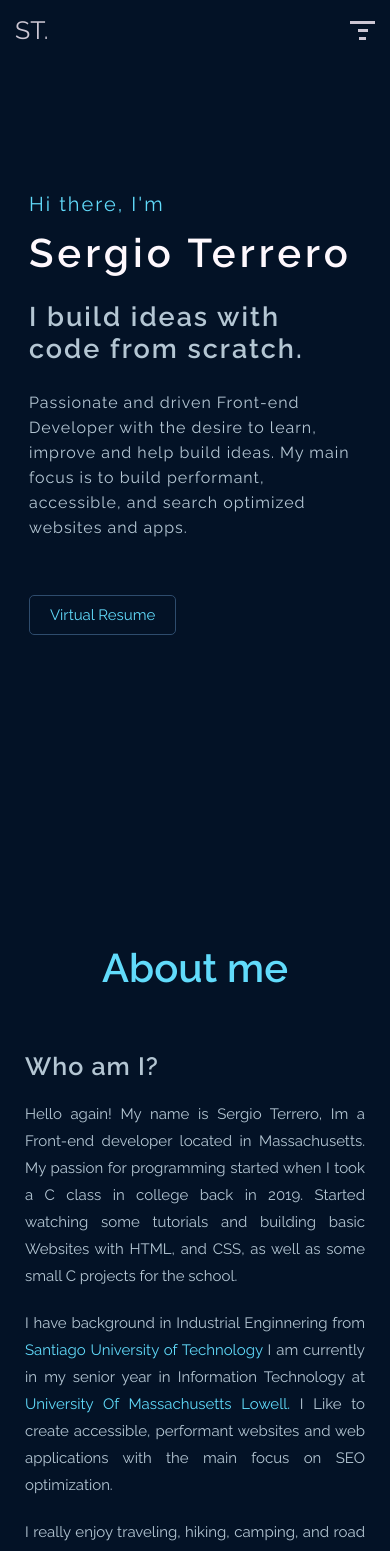
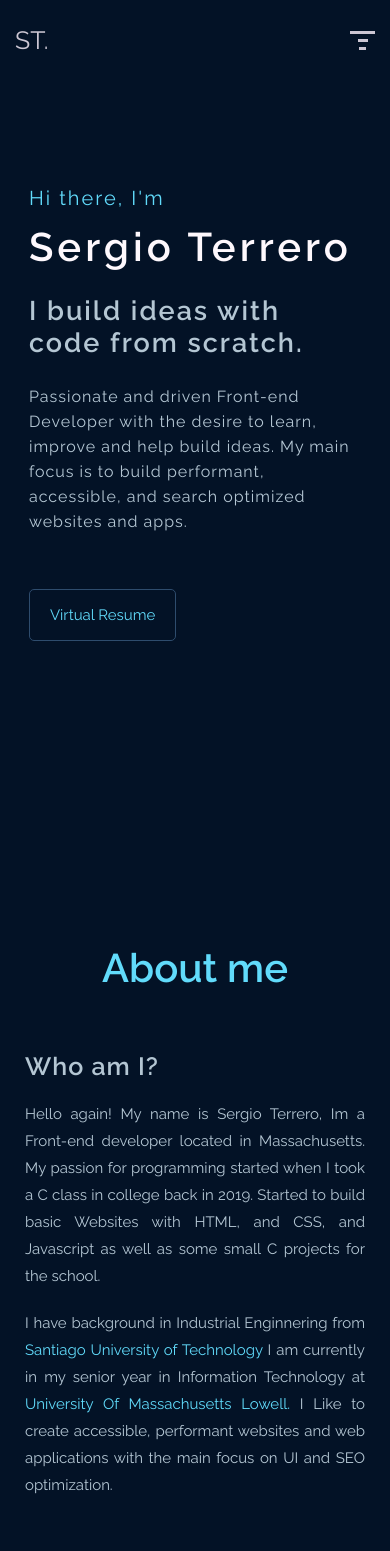
Before and after one commit to Terrero89/my-portfolio, a Vue app: page / in a window 390 px wide. Shown: the top 1551 px of the page. Built offline with nearby package versions, Linux system fonts and the light colour scheme.

Commit message:
refactoring phase 1

```diff
--- a/src/App.vue
+++ b/src/App.vue
@@ -11,7 +11,7 @@
         <TheSkills></TheSkills>
         <Projects></Projects>
         <Contact></Contact>
-        <h3>under construction</h3>
+
     </div>
 
 
@@ -46,7 +46,7 @@ export default {
 
     data() {
         return {
-            isLoading: true,
+            isLoading: false,
         }
     },
 
@@ -58,7 +58,9 @@ export default {
                 // setTimeout(() => {
                 //     this.isLoading = false;
                 // }, 3000);
-                 this.isLoading = false;
+                //  this.isLoading = true;
+
+                this.isLoading = false; //temporary
             }
         };
     },
@@ -83,7 +85,7 @@ export default {
     10%{opacity: 0; background-color:rgb(255, 255, 255); transition:0.4s ease-in-out}
     10%{opacity: 0; background-color:rgb(255, 255, 255) ;transition:0.4s ease-in-out}
     90%{opacity: 1;background-color:rgb(255, 255, 255,0.6); transition:0.4s ease-in-out; }
-
+     100%{opacity: 0;background-color:rgb(255, 255, 255,0.6); transition:0.4s ease-in-out; }
 }
 
 * {
--- a/src/components/layout/about/AboutText.vue
+++ b/src/components/layout/about/AboutText.vue
@@ -4,7 +4,9 @@
 
 
     <div class="about-text"
-    uk-parallax="target: #hero-img; start: 90%; end: 30%; y: -150; easing: 3; blur: 1; blue: 5;"
+
+     data-aos="fade-zoom-in" data-aos-easing="ease-in-back" data-aos-delay="100"
+            data-aos-offset="200"
 
             >
 
@@ -16,20 +18,18 @@
         <p >
             Hello again! My name is Sergio Terrero, Im a <span>Front-end developer  </span>
              located in Massachusetts. My passion for programming started when I took a C class in
-             college back in 2019. Started watching some tutorials and building basic Websites
-              with HTML, and CSS, as well as some small C projects for the school.
+             college back in 2019. Started to build basic Websites
+              with HTML, and CSS, and Javascript as well as some small C projects for the school.
         </p>
 
         <p >
             I have background in Industrial Enginnering  from
             <span><a href="https://www.utesa.edu/home/">Santiago University of Technology</a> </span>
             I am currently in my senior year in  <span>Information Technology</span> at <span><a href="https://uml.umassonline.net/">University Of Massachusetts Lowell.</a> </span>
-         I Like to create accessible, performant websites and web applications with the main focus on SEO optimization.
+            I Like to create accessible, performant websites and web applications with the main focus on UI and SEO optimization.
 
         </p>
-        <p >
-          I really enjoy traveling, hiking, camping, and road trips, specially during the summer. If you ever have a question reach out and i will be more than happy to help.
-        </p>
+
     </div>
 </template>
 
--- a/src/components/layout/hero/HeroContainer.vue
+++ b/src/components/layout/hero/HeroContainer.vue
@@ -114,11 +114,9 @@ export default {
 }
 
 .hero-btn {
-  padding: 15px 30px;
+  padding: 16px 29px;
   background: none;
-
   border: solid 1px #2e4c6d;
-
   margin: 3rem 0;
   font-size: 1.5rem;
   border-radius: 5px;
@@ -138,7 +136,7 @@ list-style: none;
   /* background: #46a0b6; */
   background: #46a0b6;;
   color: white;
-  transition: 0.3s ease-in;
+  transition: 0.3s ease-in-out;
 }
 
 /*Media queries for hero section*/
@@ -182,15 +180,21 @@ list-style: none;
     margin: 10rem 0;
     padding: 0 2rem;
 
-    width: 90%;
+    width: 98%;
   }
 
+ .hero-text h2 {
+    font-size: 3.4rem;
+    width: 100%;
+    margin: 2.5rem auto;
+  }
   .hero-text h3 {
     /* color: #000000; */
     font-size: 5rem;
 
     letter-spacing: 0.4rem;
   }
+
 
   .hero-text p {
     font-weight: 500;
@@ -234,9 +238,9 @@ list-style: none;
 @media only screen and (max-width: 648px) {
   .hero-content {
     margin: 10rem 0;
-    padding: 0 2.5rem;
 
-    width: 90%;
+
+    /* width: 90%; */
   }
 
   .hero-text h3 {
@@ -285,7 +289,7 @@ list-style: none;
   }
 
   .hero-btn {
-    padding: 10px 20px;
+    padding: 16px 20px;
   }
 }
 
@@ -301,7 +305,7 @@ list-style: none;
   }
 
   .hero-text h2 {
-    font-size: 3.2rem;
+    font-size: 4rem;
   }
 
   .hero-text p {
--- a/src/components/layout/project/ProjectList.vue
+++ b/src/components/layout/project/ProjectList.vue
@@ -8,6 +8,8 @@
         :stacks="project.stack"
         :github="project.github"
         :web="project.website" />
+
+
 
 </template>
 
@@ -22,21 +24,23 @@ export default {
     data() {
         return {
 
+            linking: require,
+
             projects: [
                 {
                     name: 'Find a Mentor',
-                    link: 'https://cdn-ecbjf.nitrocdn.com/trFSLbdBEIFWvubMBbeHotqYSOVJJYEv/assets/static/optimized/rev-a53dc1f/blog/wp-content/uploads/2020/02/40-BEST-WEBSITE-DESIGNS-2022.jpg',
-                    description: 'Lorem ipsum dolor sit amet consectetur adipisicing elit. Illum veritatis obcaecati pariatur odio porroullam excepturi. Lorem ipsum dolor sit amet consectetur adipisicing elit. Nulla illo beatae repellat.',
-                    stack: ["Vue JS", "Vuex", "Firebase", "Vue Router"],
+                    link: require('../../../assets/images/FindAMentorApp.png'),
+                    description: 'Web application built using Vue js ecosystem. This application allows to sign up, display information about types of services offered and allow users to send messages to the mentor listed in our system for hiring or coaching.',
+                    stack: ["Vue JS", "Vuex", "Vue Router", "Firebase", "jwt"],
                     github: 'https://github.com/Terrero89/Find_a_mentor_project',
-                    website: 'https://find-mentor-project.web.app/coaches',
+                    website: 'https://find-mentor-project.web.app',
                 },
 
                 {
-                    name: 'Phoenix Financial Advisors',
-                    link: 'https://miro.medium.com/max/600/0*npRqA-IodJWs4jae.jpg',
-                    description: 'Lorem ipsum dolor sit amet consectetur adipisicing elit. Illum veritatis obcaecati pariatur odio porroullam excepturi. Lorem ipsum dolor sit amet consectetur adipisicing elit. Nulla illo beatae repellat.',
-                    stack: ["Vue JS", "Nuxtjs", "Firebase", "Sass"],
+                    name: 'My Web blog',
+                    link: require('../../../assets/images/MyBlogWebApp' + ".png"),
+                    description: 'Personal Blog where I intend to post different articles and posts about technology, and other topics. This web app also allows users to sign up, sign in, as well as post articles and blogs of their preference. The ideas was to allow users to interact with others user through the blog as well.',
+                    stack: ["Vue JS", "Nuxtjs", "Firebase", "Axios", "Vuex", "Jwt", "Cookies"],
                     github: 'http://www.phoenixfinancial.co/',
                     website: 'http://www.phoenixfinancial.co/'
                 },
@@ -48,6 +52,15 @@ export default {
         }
     },
 
+    // computed:{
+    //     urlImage(){
+    //         if(this.projects.link !== ''){
+    //             return require(`@/assets/images/${}`)
+    //         }
+    //     }
+
+    // }
+
 
 
 }
--- a/src/components/layout/skills/SkillsBox.vue
+++ b/src/components/layout/skills/SkillsBox.vue
@@ -154,19 +154,28 @@ export default {
 .expertise-section .expertise-header {
     font-size: 2.5rem;
 }
-/* needs background gradiant on hover */
+
 .expertise-box {
-    /* border: solid rgb(99, 225, 241) 1px; */
-
     margin: 3.5rem 0rem;
     border-radius: 10px;
     padding: 1rem 2rem;
-    /* width: 45rem; */
-    /* background-color: rgb(17, 24, 63, 0.5) */
-    background-color: #041731;
+
+    /* background-color: #041731; */
     background-color: #01152e;
 }
 
+.expertise-box:nth-child(1):hover {
+
+
+  transition: .4s;
+    box-shadow:  2px 0px 15px 8px rgb(77, 84, 128,0.5)
+}
+
+.expertise-box:nth-child(2):hover {
+
+     transition: .4s;
+    box-shadow: 2px 0px 15px 8px  rgb(146, 168, 22,0.5)
+}
 
 
 
@@ -186,7 +195,7 @@ export default {
     text-decoration: none;
     list-style: none;
 
-    font-size: 1.8rem;
+    font-size: 2.2rem;
 }
 
 .expertise-box ul li {
@@ -224,16 +233,7 @@ export default {
 
 /* expertise individually */
 
-#skills>h3 {
-    font-size: 4rem;
-
-    color: #2e4c6d;
-    font-weight: 600;
-    letter-spacing: 0.15rem;
-    text-align: center;
-    line-height: 4rem;
-    margin: 5rem 0 15rem 0;
-}
+/*  */
 
 .technologies {
 
@@ -279,7 +279,8 @@ export default {
 
 }
 
-@media only screen and (max-width: 768px) {
+
+@media only screen and (max-width: 580px) {
 
 
     .icons-wrapper {
@@ -290,7 +291,27 @@ export default {
 
     .skill-box{
 
-    max-width: 90%;
+    max-width: 85%;
+
+}
+
+.expertise-box {
+    margin: 5rem 0 0 0 ;
+}
+}
+
+@media only screen and (max-width: 768px) and (min-width:581px){
+
+
+    .icons-wrapper {
+        margin: 0 0 10rem 0;
+
+
+    }
+
+    .skill-box{
+
+    max-width: 70%;
 
 }
 
--- a/src/components/ui/SocialIcons.vue
+++ b/src/components/ui/SocialIcons.vue
@@ -17,7 +17,7 @@
 <style scoped>
 
 .soc-icon {
-    font-size: 1.8rem;
+    font-size: 2.6rem;
     margin: 1rem 1rem;
     list-style: none;
     text-decoration: none;
--- a/src/components/ui/TheNavbar.vue
+++ b/src/components/ui/TheNavbar.vue
@@ -84,6 +84,7 @@ export default {
 
 <style scoped>
 .navbar {
+    height:8rem;
     position: fixed;
     width: 100%;
     top: 0;
--- a/src/components/views/Contact.vue
+++ b/src/components/views/Contact.vue
@@ -6,7 +6,7 @@
 
 
             <section-titles data-aos="fade-zoom-in" data-aos-easing="ease-in-back" data-aos-delay="80"
-                data-aos-offset="0" :style="{ margin: '7rem 0 1.5rem 0' }" title="Get in touch" />
+                data-aos-offset="0" :style="{ margin: '7rem 0 0rem 0' }" title="Get in touch" />
             <div class="section-wrapper">
 
 
```
Also changed, not shown: src/components/layout/project/ProjectItems.vue (+117 -118 lines), src/assets/images/FindAMentorApp.png (added), src/assets/images/MyBlogWebApp.png (added).
